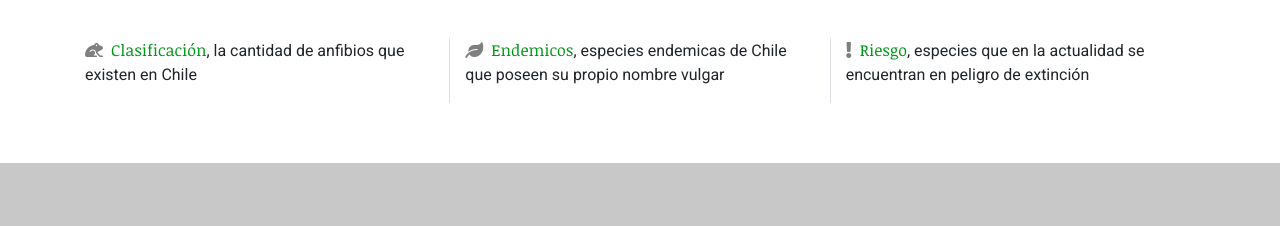
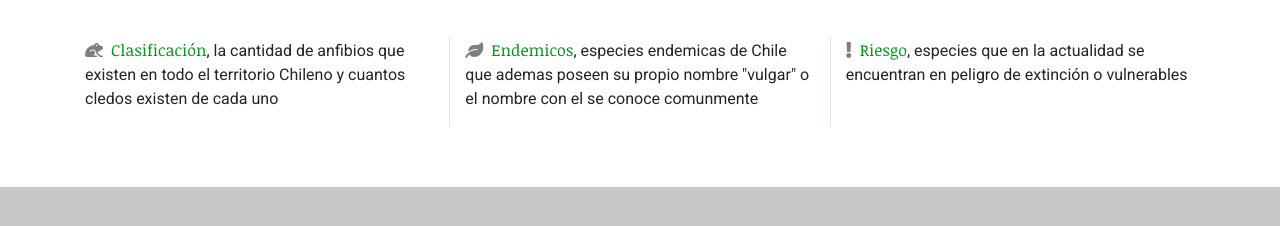
Before and after one commit to fawlessvictory/Clase-27-07-, a plain HTML site: page index.html in a window 1280 px wide. Shown: the part 622-848 px from the top of the page. Drawn offline with nearby package versions, Linux system fonts and the light colour scheme.

Commit message:
Update index.html

```diff
--- a/index.html
+++ b/index.html
@@ -48,13 +48,13 @@
   <div class="container">
     <div class="row">
       <div class="col border-right">
-        <p><i class="fas fa-frog text-black-50 mr-1"></i> <a class="js-scroll-trigger" href="#clasificacion">Clasificación</a>, la cantidad de anfibios que existen en Chile</p>
+        <p><i class="fas fa-frog text-black-50 mr-1"></i> <a class="js-scroll-trigger" href="#clasificacion">Clasificación</a>, la cantidad de anfibios que existen en todo el territorio Chileno y cuantos cledos existen de cada uno</p>
       </div>
       <div class="col border-right">
-        <p><i class="fas fa-leaf text-black-50 mr-1"></i> <a class="js-scroll-trigger" href="#endemicos">Endemicos</a>, especies endemicas de Chile que poseen su propio nombre vulgar</p>
+        <p><i class="fas fa-leaf text-black-50 mr-1"></i> <a class="js-scroll-trigger" href="#endemicos">Endemicos</a>, especies endemicas de Chile que ademas poseen su propio nombre "vulgar" o el nombre con el se conoce comunmente</p>
       </div>
       <div class="col">
-        <p><i class="fas fa-exclamation text-black-50 mr-1"></i> <a class="js-scroll-trigger" href="#riesgo">Riesgo</a>, especies que en la actualidad se encuentran en peligro de extinción </p>
+        <p><i class="fas fa-exclamation text-black-50 mr-1"></i> <a class="js-scroll-trigger" href="#riesgo">Riesgo</a>, especies que en la actualidad se encuentran en peligro de extinción o vulnerables </p>
       </div>
     </div>
   </div>
```
